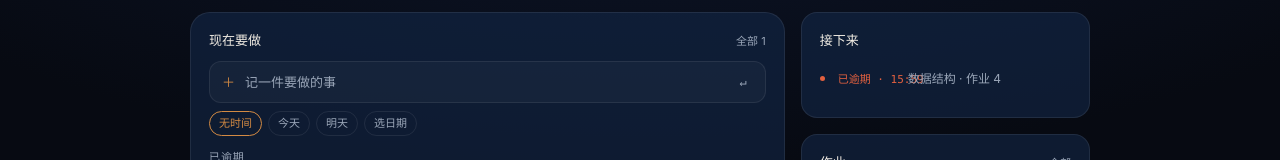
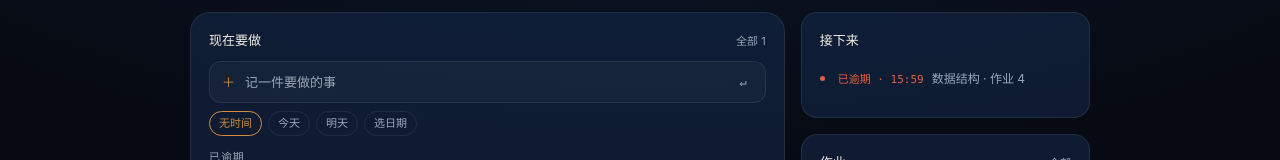
Before and after one commit to ShenFall/DEEPlessen, a React (Vite) app in the folder app/: page / in a window 1280 px wide. Shown: the part 151-311 px from the top of the page. Built offline with nearby package versions, Linux system fonts and the light colour scheme.

Commit message:
fix(dashboard): 窄宽度下时间列压住标题
- 时间线第二列从固定 62px 改为 max-content，逾期文案不再溢出
- 标题列 minmax(0,1fr)，副信息行允许换行

```diff
--- a/app/src/features/dashboard/dashboard.css
+++ b/app/src/features/dashboard/dashboard.css
@@ -393,6 +393,8 @@
 }
 
 .db-row-sub {
+  min-width: 0;
+  flex-wrap: wrap;
   display: flex;
   align-items: center;
   gap: 10px;
@@ -437,7 +439,7 @@
 
 .db-timeline li {
   display: grid;
-  grid-template-columns: 10px 62px 1fr;
+  grid-template-columns: 10px max-content minmax(0, 1fr);
   align-items: baseline;
   gap: 8px;
   padding: 10px 0;
@@ -472,6 +474,7 @@
 }
 
 .db-what {
+  min-width: 0;
   font-size: 12px;
   color: var(--dim);
   overflow: hidden;
```
